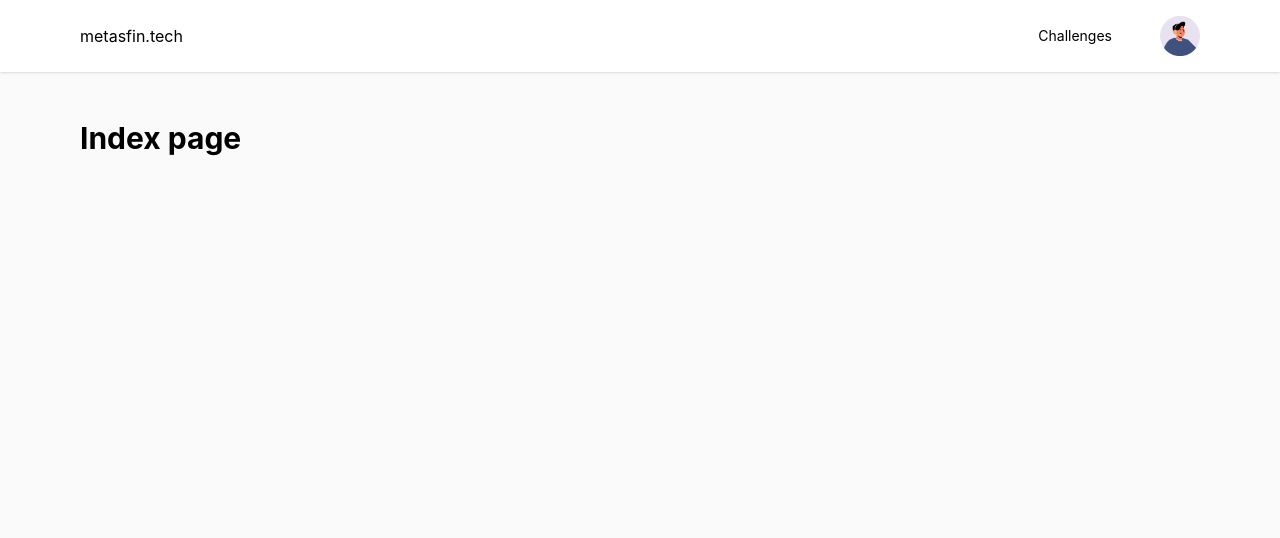
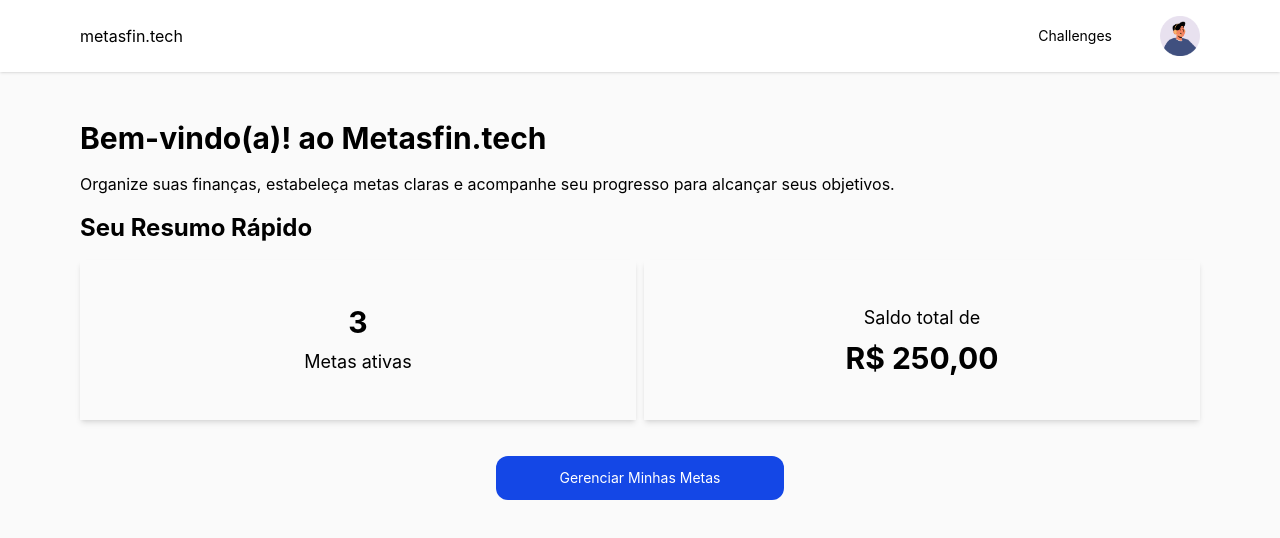
Before and after one commit to lucasoneves/metasfin.tech, a Nuxt app: page / in a window 1280 px wide. Shown: the top 538 px of the page. Built offline with nearby package versions, Linux system fonts and the light colour scheme.

Commit message:
Home com informações de dashboard

```diff
--- a/pages/index.vue
+++ b/pages/index.vue
@@ -1,5 +1,45 @@
 <template>
-  <PageTitle content="Index page" />
+  <div class="home-page">
+    <main class="content">
+      <h2 class="text-3xl font-bold mb-4">Bem-vindo(a)! ao Metasfin.tech</h2>
+      <p>
+        Organize suas finanças, estabeleça metas claras e acompanhe seu
+        progresso para alcançar seus objetivos.
+      </p>
+
+      <div class="summary-card">
+        <h3 class="mt-4 mb-4 text-2xl font-bold">Seu Resumo Rápido</h3>
+        <div class="flex items-center gap-2">
+          <div
+            class="p-4 flex items-center h-40 flex-1 justify-center flex-col gap-2 shadow-md"
+          >
+            <h3 class="text-3xl font-bold">3</h3>
+            <span class="text-lg">Metas ativas</span>
+          </div>
+          <div
+            class="p-4 flex items-center h-40 flex-1 gap-2 justify-center flex-col shadow-md"
+          >
+            <h3 class="text-lg">Saldo total de</h3>
+            <span class="text-3xl font-bold">R$ 250,00</span>
+          </div>
+        </div>
+      </div>
+
+      <div class="flex items-center justify-center mt-6 mb-6">
+        <router-link
+          to="/challenges"
+          class="rounded-xl cursor-pointer text-sm py-3 w-full max-w-2xs flex items-center justify-center`"
+        >
+          <Button variant="primary" text="Gerenciar Minhas Metas" />
+        </router-link>
+      </div>
+    </main>
+  </div>
 </template>
 
-<script setup lang="ts"></script>
+<script setup>
+// Se estiver usando Vue.js 3 com Composition API, este arquivo será um componente Vue.
+// Por enquanto, não há lógica complexa aqui, apenas a estrutura.
+</script>
+
+<style scoped></style>
```
